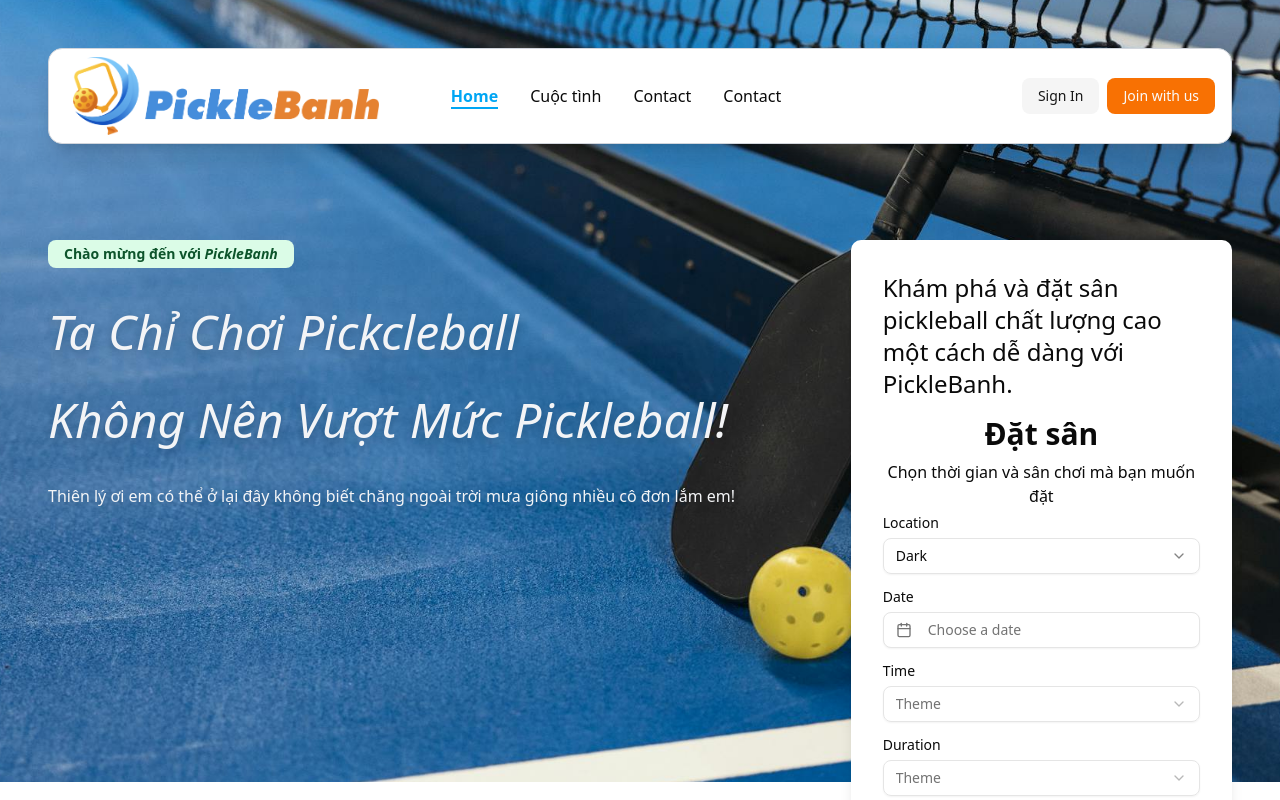
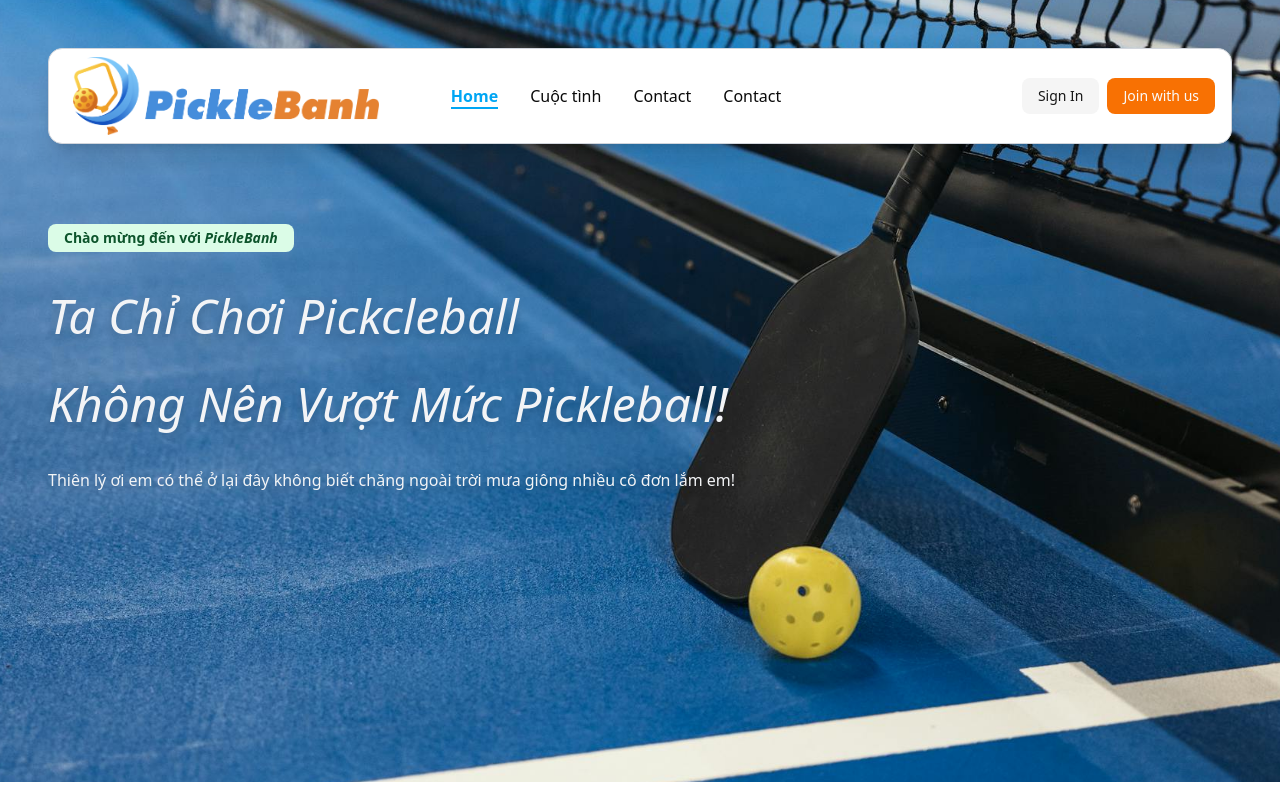
Before and after one commit to linhhuynhcoding/court-reservation-web, a Next.js app: page / in a window 1280 px wide. Shown: the top 800 px of the page. Built offline with nearby package versions, Linux system fonts and the light colour scheme.

Commit message:
refactor: change layout

```diff
--- a/app/page.tsx
+++ b/app/page.tsx
@@ -1,19 +1,19 @@
 import { Backgound } from "@/components/Backgound";
 import { FooterWithSocialLinks } from "@/components/FooterWithSocialLinks";
-import { HomeBookingForm } from "@/components/HomeBookingForm";
+// import { HomeBookingForm } from "@/components/HomeBookingForm";
 
 
 export default function Home() {
   return (
     <div className="overflow-hidden h-full font-display">
 
-      <Backgound />
       <main className="relative h-dvh flex flex-col gap-[32px] ">
-        <div className="h-fit flex xl:flex-row flex-col p-12 w-full gap-10">
-          <div className="flex-2 text-xl">
-            <ol className="flex flex-col xl:gap-10 lg:gap-6  gap-4">
-              <li className={`w-fit bg-green-100 text-green-900 rounded-md `}>
-                  <p className={`pl-4 pr-4 pt-1 pb-1 text-sm font-semibold`}>Chào mừng đến với <strong><i>PickleBanh</i></strong></p>
+        <div className="h-fit flex xl:flex-row flex-col  w-full gap-10 pt-[14rem] p-12">
+          <Backgound />
+          <div className="z-1 flex-2 text-xl w-fit h-hit">
+            <ol className="flex flex-col xl:gap-10 lg:gap-6 gap-4">
+              <li className={`w-fit bg-green-100 text-sm text-green-900 rounded-md`}>
+                <p className={`pl-4 pr-4 pt-1 pb-1 font-semibold`}>Chào mừng đến với <strong><i>PickleBanh</i></strong></p>
               </li>
               <li className="italic w-fit xl:text-5xl lg:text-3xl font-medium text-gray-100 capitalize drop-shadow-lg">
                 <h1>Ta chỉ chơi Pickcleball</h1>
@@ -27,9 +27,9 @@ export default function Home() {
             </ol>
           </div>
           <div className="flex-1 relative xl:w-[500px] lg:w-[400px] w-full h-fit">
-            <HomeBookingForm>
+            {/* <HomeBookingForm>
 
-            </HomeBookingForm>
+            </HomeBookingForm> */}
           </div>
         </div>
 
--- a/components/Backgound.tsx
+++ b/components/Backgound.tsx
@@ -7,7 +7,7 @@ export function Backgound() {
      return (
           <>
                <div
-                    className="absolute top-0 w-fit h-fit overflow-hidden"
+                    className="absolute top-0 left-0 w-fit h-fit overflow-hidden"
                >
                     <motion.div
                          animate={{
--- a/components/FooterWithSocialLinks.tsx
+++ b/components/FooterWithSocialLinks.tsx
@@ -47,7 +47,7 @@ export function FooterWithSocialLinks(): JSX.Element {
                   <svg className="w-4 h-4" xmlns="http://www.w3.org/2000/svg" viewBox="0 0 24 24" fill="currentColor">
                     <path
                       fillRule="evenodd"
-                      clip-rule="evenodd"
+                      clipRule="evenodd"
                       d="M12.026 2c-5.509 0-9.974 4.465-9.974 9.974 0 4.406 2.857 8.145 6.821 9.465.499.09.679-.217.679-.481 0-.237-.008-.865-.011-1.696-2.775.602-3.361-1.338-3.361-1.338-.452-1.152-1.107-1.459-1.107-1.459-.905-.619.069-.605.069-.605 1.002.07 1.527 1.028 1.527 1.028.89 1.524 2.336 1.084 2.902.829.091-.645.351-1.085.635-1.334-2.214-.251-4.542-1.107-4.542-4.93 0-1.087.389-1.979 1.024-2.675-.101-.253-.446-1.268.099-2.64 0 0 .837-.269 2.742 1.021a9.582 9.582 0 0 1 2.496-.336 9.554 9.554 0 0 1 2.496.336c1.906-1.291 2.742-1.021 2.742-1.021.545 1.372.203 2.387.099 2.64.64.696 1.024 1.587 1.024 2.675 0 3.833-2.33 4.675-4.552 4.922.355.308.675.916.675 1.846 0 1.334-.012 2.41-.012 2.737 0 .267.178.577.687.479C19.146 20.115 22 16.379 22 11.974 22 6.465 17.535 2 12.026 2z"
                     ></path>
                   </svg>
--- a/components/Header.tsx
+++ b/components/Header.tsx
@@ -18,9 +18,8 @@ const HREFS = [
 
 export default function Header(): JSX.Element {
 
-
      return <>
-          <header className={`p-12 w-dvw z-1 relative`}>
+          <header className={`p-12 w-dvw z-1 absolute`}>
                <nav className={`p-2 min-h-10  rounded-xl border-solid border-gray-300 border-1 shadow-xl ${'bg-white'} `}>
                     <ul className="pl-0 flex justify-center items-center gap-8">
                          <li className="min-h-10 flex-1 flex items-center transition delay-150 duration-300 ease-in-out hover:scale-105">
```
